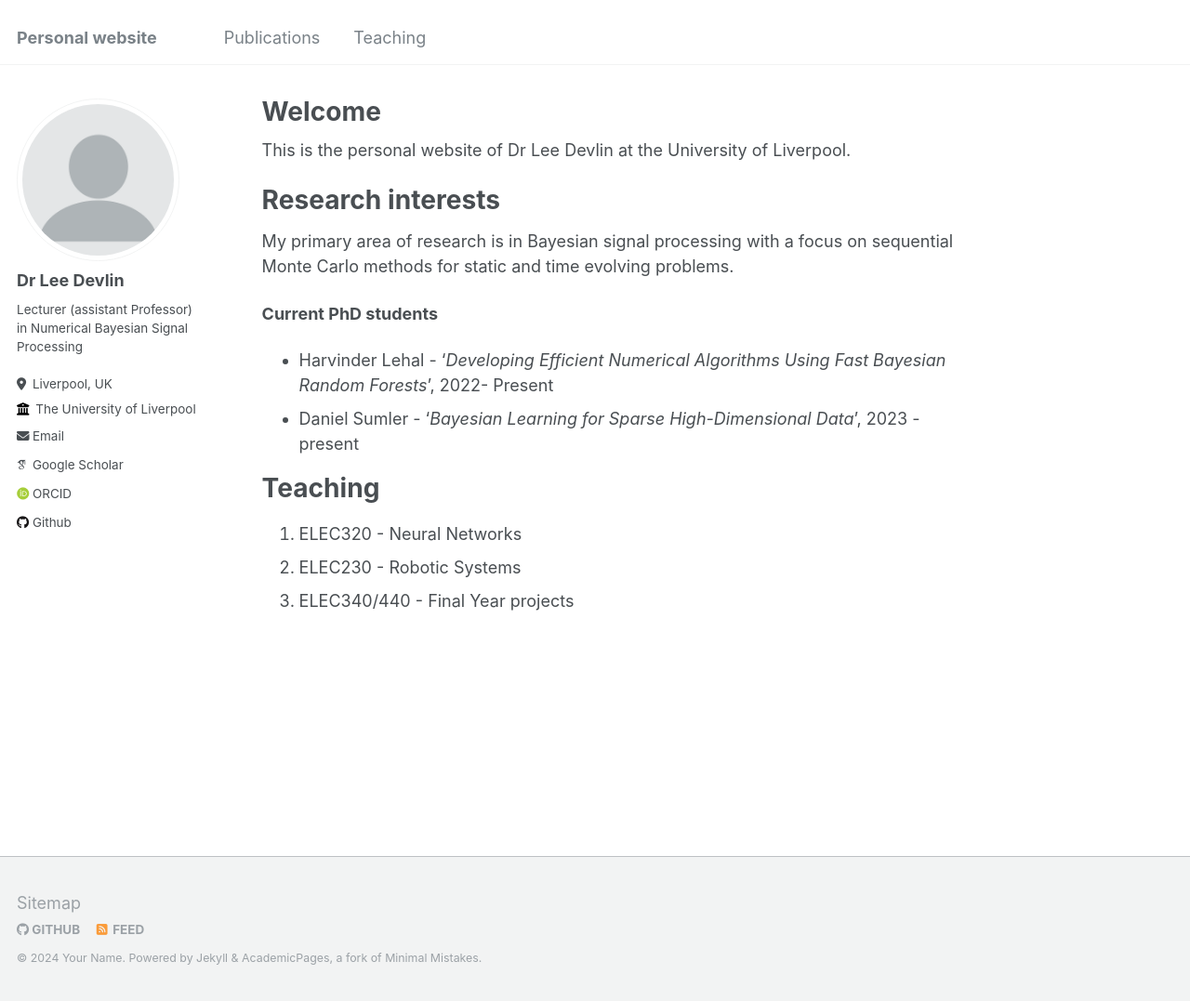
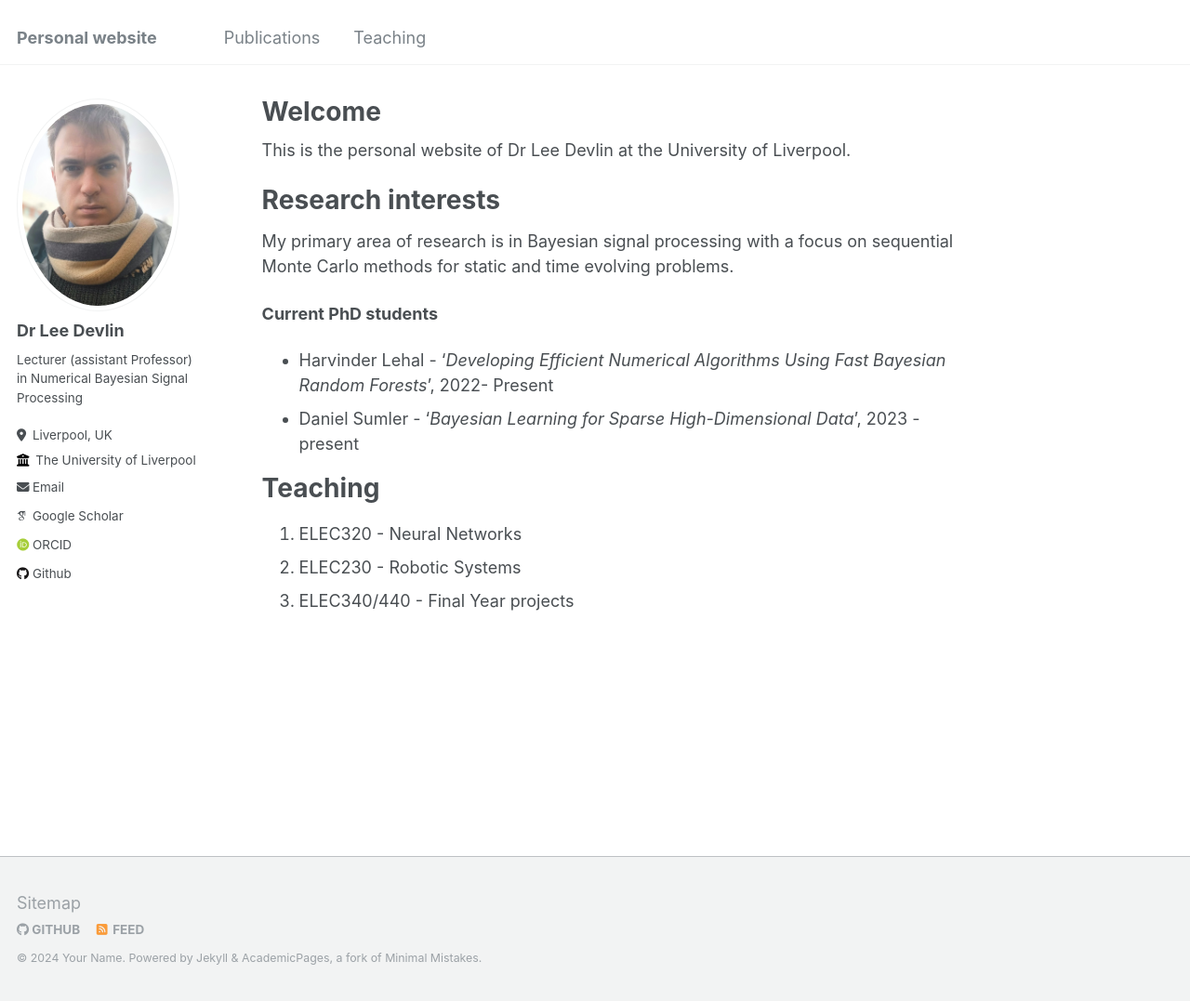
Before and after one commit to LJDevlin/LJDevlin.github.io, a Jekyll site: the page built from _pages/about.md, in a window 1280 px wide and 1077 px high. Shown: the whole window at 93% size. Built offline with Jekyll 4.4.1, drawn with Linux system fonts in a browser that asks for light colours; some web fonts are replaced.

Commit message:
Update _config.yml
Update picture

```diff
--- a/_config.yml
+++ b/_config.yml
@@ -21,7 +21,7 @@ repository               : "LJDevlin/LJDevlin.github.io"
 #               Additional customization can be done by editing /_includes/author-profile.html
 author:
   # Biographic information
-  avatar           : "profile.png"
+  avatar           : "20231211_115018~2.jpg"
   name             : "Dr Lee Devlin"
   pronouns         : # example: "she/her"
   bio              : "Lecturer (assistant Professor) in Numerical Bayesian Signal Processing"
```
